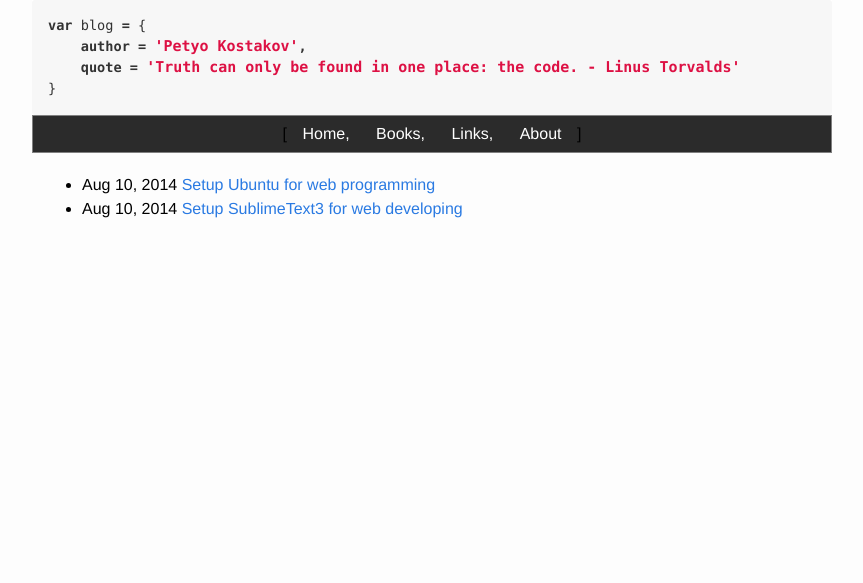
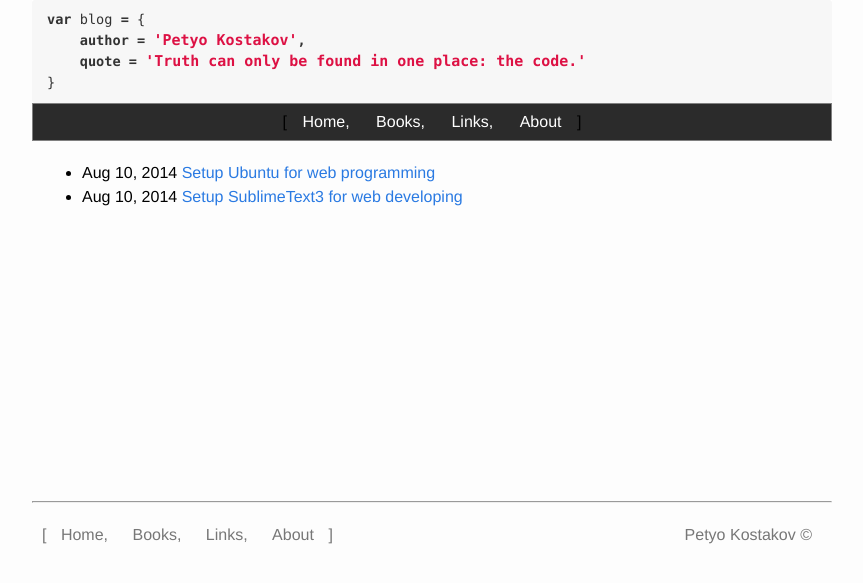
Before and after one commit to PetyoKostakov/PetyoKostakov.github.io, a Jekyll site: the page built from index.html, in a window 1280 px wide. Shown: the top 583 px of the page, without its empty margins (208-1071 px from the left). Built offline with Jekyll 4.4.1, drawn with Linux system fonts in a browser that asks for light colours; Markdown is read by kramdown in place of the engine named in the settings.

Commit message:
Added page footer and some UI enhancements

```diff
--- /dev/null
+++ b/_includes/navList.html
@@ -0,0 +1,6 @@
+<span>[</span>
+	<a href="/"><li>Home, </li></a>
+	<a href="/books"><li>Books, </li></a>
+	<a href="/links"><li>Links, </li></a>
+	<a href="/about"><li>About</li></a>
+<span>]</span>
--- a/_layouts/default.html
+++ b/_layouts/default.html
@@ -7,23 +7,25 @@
       <div class="markdown-body">
         <div class="highlight"><pre><code class="language-javascript" data-lang="javascript"><span class="kd">var</span> <span class="nx">blog</span> <span class="o">=</span> <span class="p">{</span>
     <b><span class="nx">author</span> <span class="o">=</span> <span class="s1">'Petyo Kostakov'</span><span class="p">,</span></b>
-    <b><span class="nx">quote</span> <span class="o">=</span> <span class="s1">'Truth can only be found in one place: the code. - Linus Torvalds'</span></b>
+    <b><span class="nx">quote</span> <span class="o">=</span> <span class="s1">'Truth can only be found in one place: the code.'</span></b>
 <span class="p">}</span>
 </code></pre></div></div>
       <nav id="site-navigation">
         <ul>
-          <span>[</span>
-          <li><a href="/">Home, </a></li>
-          <li><a href="/books">Books, </a></li>
-          <li><a href="/links">Links, </a></li>
-          <li><a href="/about">About</a></li>
-          <span>]</span>
+            {% include navList.html %}
         </ul>
       </nav>
     </header>
     <div id="page-content">
       {{ content }}
     </div>
+    <hr>
+    <footer>
+      <ul class="inline-block">
+        {% include navList.html %}
+      </ul>
+      <p class="copyright" style="display: inline-block">Petyo Kostakov &copy;</p>
+    </footer>
   </div>
 </body>
 </html>
--- a/css/main.css
+++ b/css/main.css
@@ -5,8 +5,6 @@
   margin: 0;
   padding: 0;
 }
-
-html, body { height: 100%; }
 
 body {
   font-family: Helvetica, Arial, sans-serif;
@@ -36,7 +34,7 @@ code {
   -webkit-border-radius: 3px;
   -moz-border-radius: 3px;
   border-radius: 3px;
-  font-size: 15px;
+  font-size: 1em;
   overflow: auto;
   border: none;
   padding: 1px 5px;
@@ -61,14 +59,14 @@ pre {
 /* Layout Styles */
 /* ----------------------------------------------------------*/
 /* Main Classes */
-.inline-block {
+.inline-block, footer li {
   display: inline-block;
 }
 
 blockquote {
   border-left: 4px solid #e8e8e8;
   padding-left: 20px;
-  font-size: 18px;
+  font-size: 1.1em;
   opacity: .6;
   letter-spacing: -1px;
   font-style: italic;
@@ -77,54 +75,10 @@ blockquote {
 }
 
 #page-content {
-  margin-top: 20px;
+  padding: 20px 0 40px 0;
+  min-height: 300px; /* TODO: remove this line when there is enough articles */
 }
 
-/* Site header */
-#site-title {
-  font-size: 70px;
-  color: rgb(68, 68, 68);
-  vertical-align: super;
-}
-
-/* Site Header Bigger font */
-header .s1 {
-  font-size: 1.1em;
-  white-space: normal;
-}
-
-nav {
-  background-color: #2b2b2b;
-  border: 1px solid gray;
-}
-
-#site-navigation > ul{
-  list-style-type: none;
-  text-align: center;
-  margin: 0;
-}
-#site-navigation > ul li {
-  display: inline-block;
-  padding: 5px 10px;
-  border: 1px solid #2b2b2b;
-}
-#site-navigation > ul li:hover {
-  background-color: #333;
-  border-bottom: 1px solid #444;
-}
-#site-navigation > ul li a{
-  color: #fff;
-}
-
-/* Avatar */
-.avatar {
-  width: 70px;
-  height: 70px;
-  background-size: cover;
-  border-radius: 100px;
-  -webkit-border-radius: 100px;
-  -moz-border-radius: 100px;
-}
 
 .rating > span:before {
    position: absolute;
@@ -144,3 +98,57 @@ nav {
 .five-str > span:nth-child(-n+5):before {
   content: "\2605";
 }
+
+/* =============== HEADER =============== */
+nav {
+  background-color: #2b2b2b;
+  border: 1px solid gray;
+}
+#site-navigation > ul, footer ul{
+  list-style-type: none;
+  text-align: center;
+  margin: 0;
+}
+#site-navigation > ul li {
+  display: inline-block;
+  padding: 5px 10px;
+  border: 1px solid #2b2b2b;
+}
+#site-navigation > ul li:hover {
+  background-color: #333;
+  border-bottom: 1px solid #444;
+}
+#site-navigation > ul a li {
+  color: #fff;
+}
+/* Site Header Bigger font */
+header .s1 {
+  font-size: 1.1em;
+  white-space: normal;
+}
+header pre {
+  padding: 10px 15px !important;
+}
+
+/* ====================================== */
+
+/* =============== FOOTER =============== */
+footer, footer li {
+  padding: 10px;
+  color: #777;
+}
+.copyright {
+  display: inline-block;
+  float: right;
+  margin: 10px;
+}
+/* ====================================== */
+
+@media (max-width: 800px) {
+  body {
+    font-size: 14px;
+  }
+  header .markdown-body pre>code {
+    font-size: 0.9em;
+  }
+}
```
